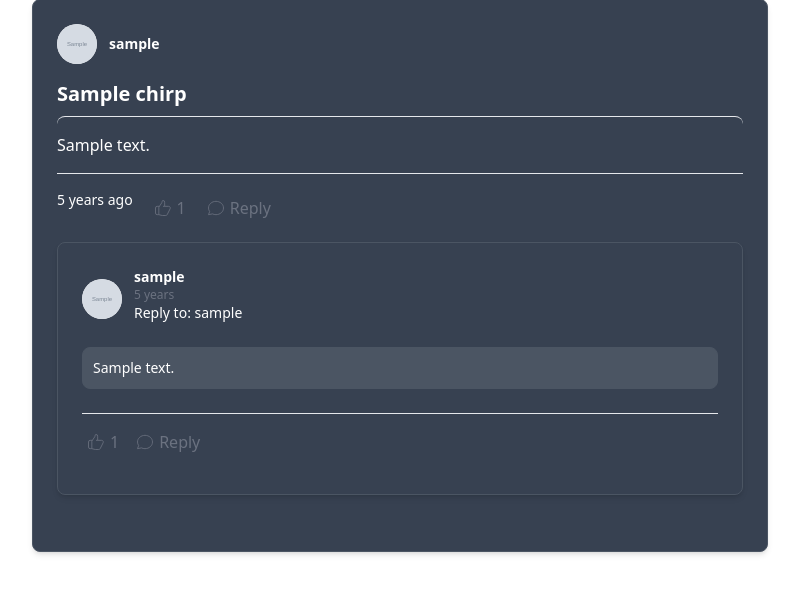
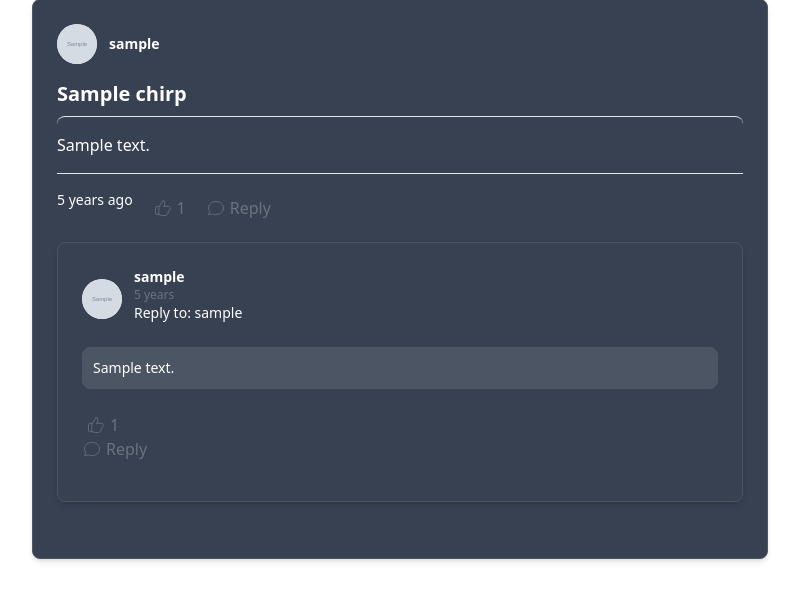
Before and after one commit to eidorb90/chirper, a Django app: page / in a window 1280 px wide. Shown: the part 483-1074 px from the top of the page, without its empty margins (240-1039 px from the left). Before the commit the page ends 1038 px from the top, so only its background shows below. Run offline with Django 5.2, Linux system fonts and the light colour scheme; a user stored in the database is signed in; tables that the repository leaves empty hold one stand-in row (values such as "Sample post"); grey boxes marked "Sample" are stand-in pictures; some libraries are stand-ins or nearby versions.

```diff
--- a/Chirper/Chirper_app/templates/reply_list.html
+++ b/Chirper/Chirper_app/templates/reply_list.html
@@ -36,7 +36,7 @@
                     </div>
                     <br>
                     <!-- Existing reply buttons -->
-                    <div class="flex space-x-4 border-t pt-4">
+                    <div>
                         <button hx-post="{% url 'like_reply' replies.0.id %}"
                                 hx-target=".like_count_{{ replies.0.id }}"
                                 hx-swap="innerText"
```
